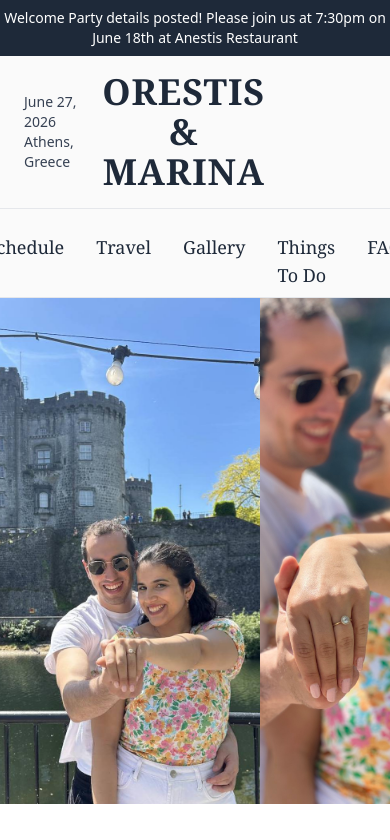
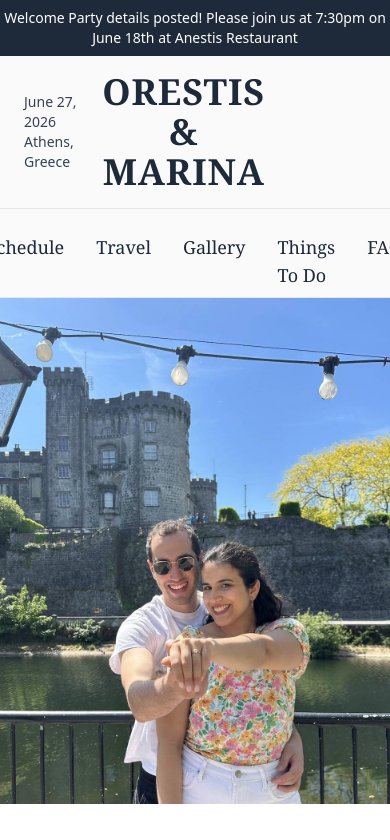
Before and after one commit to oalagial/marina-orestis-wedding, a React (Vite) app: page / in a window 390 px wide. Shown: the top 840 px of the page. Built offline with nearby package versions, Linux system fonts and the light colour scheme.

Commit message:
fix: adjust image classes for better responsiveness on Home page

```diff
--- a/src/pages/Home.jsx
+++ b/src/pages/Home.jsx
@@ -6,12 +6,12 @@ const Home = () => (
             <img
                 src="/images/ring-1.jpg"
                 alt="Orestis"
-                className="w-2/3 h-full object-cover"
+                className="w-full md:w-2/3 h-full object-cover"
             />
             <img
                 src="/images/ring-2.jpg"
                 alt="Marina"
-                className="w-1/3 h-full object-cover"
+                className="hidden md:block md:w-1/3 h-full object-cover"
             />
         </div>
         <h1 className="mt-8">Welcome to Our Wedding</h1>
```
